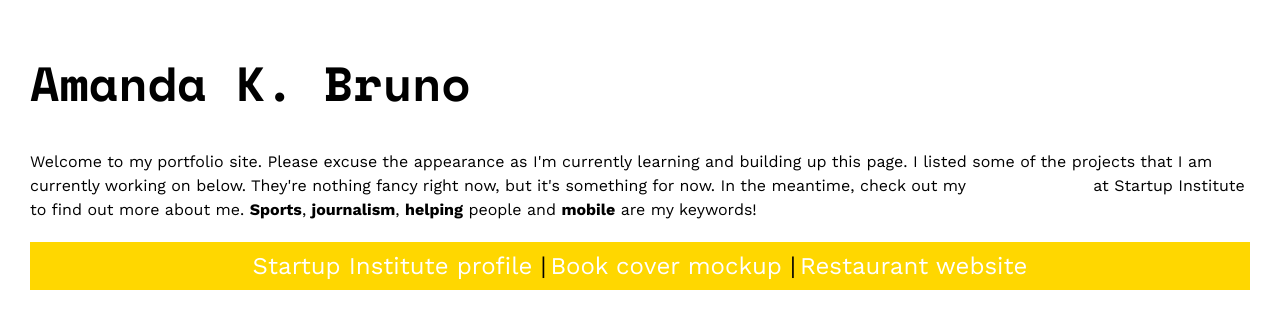
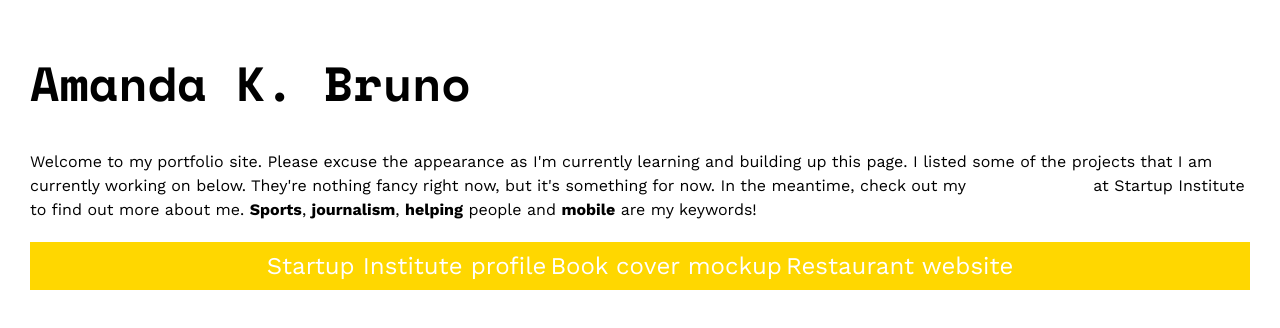
Before and after one commit to editorabruno/editorabruno.github.io, a plain HTML site: page index.html in a window 1280 px wide. Drawn offline with nearby package versions, Linux system fonts and the light colour scheme.

Commit message:
Update index.html

```diff
--- a/index.html
+++ b/index.html
@@ -18,8 +18,8 @@
 
 <nav>
 <ul>
-  <li><a href="https://www.startupinstitute.com/students/2016/new-york/summer/product-design/2649/amandabruno/"target="display">Startup Institute profile</a> |</li>
-  <li><a href="bookcover/index.html"target="display">Book cover mockup</a> | </li>
+  <li><a href="https://www.startupinstitute.com/students/2016/new-york/summer/product-design/2649/amandabruno/"target="display">Startup Institute profile</a></li>
+  <li><a href="bookcover/index.html"target="display">Book cover mockup</a></li>
   <li><a href="nycbeerco/index.html"target="display">Restaurant website</a></li>
 </ul>
 </nav>
```
